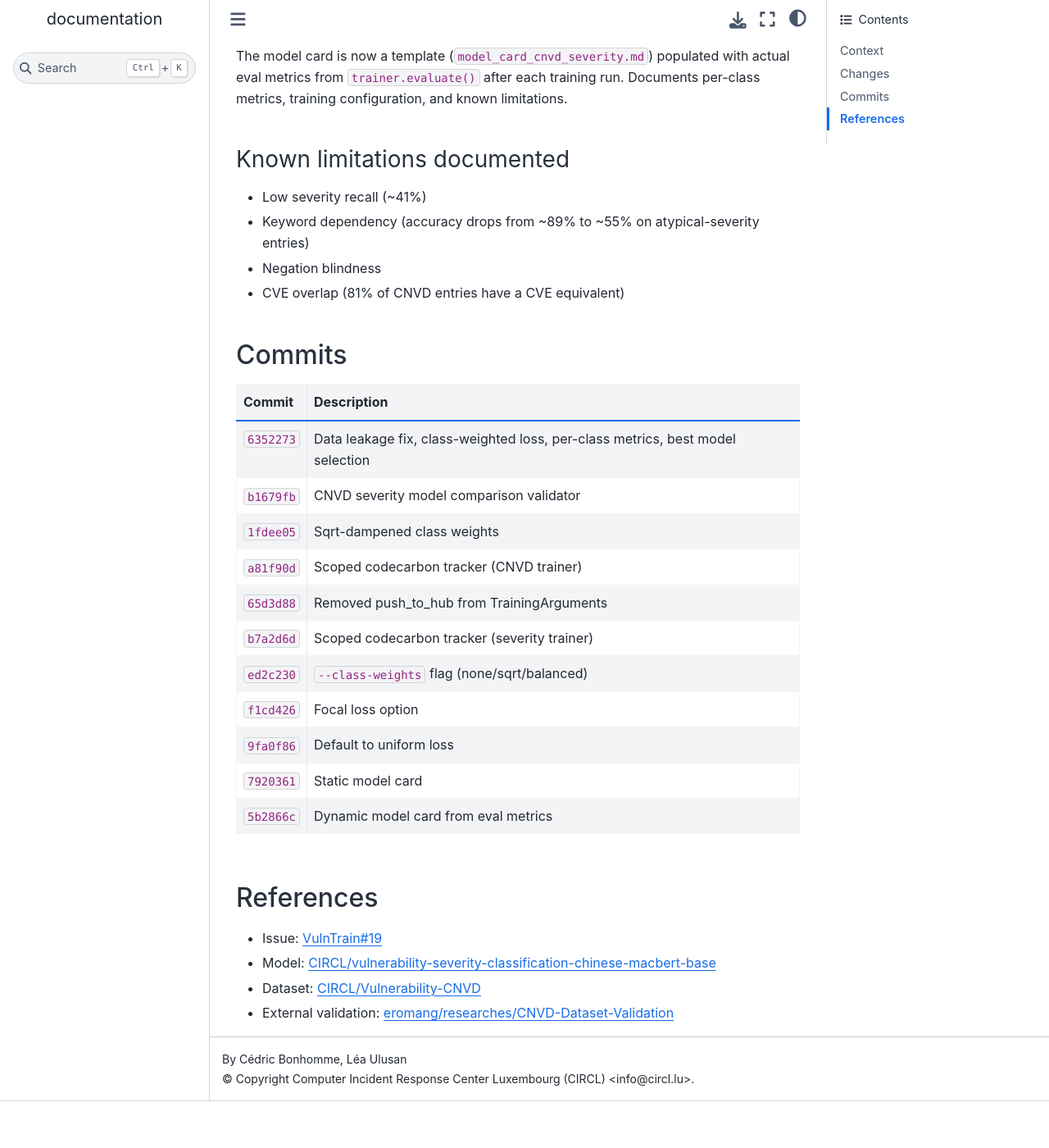
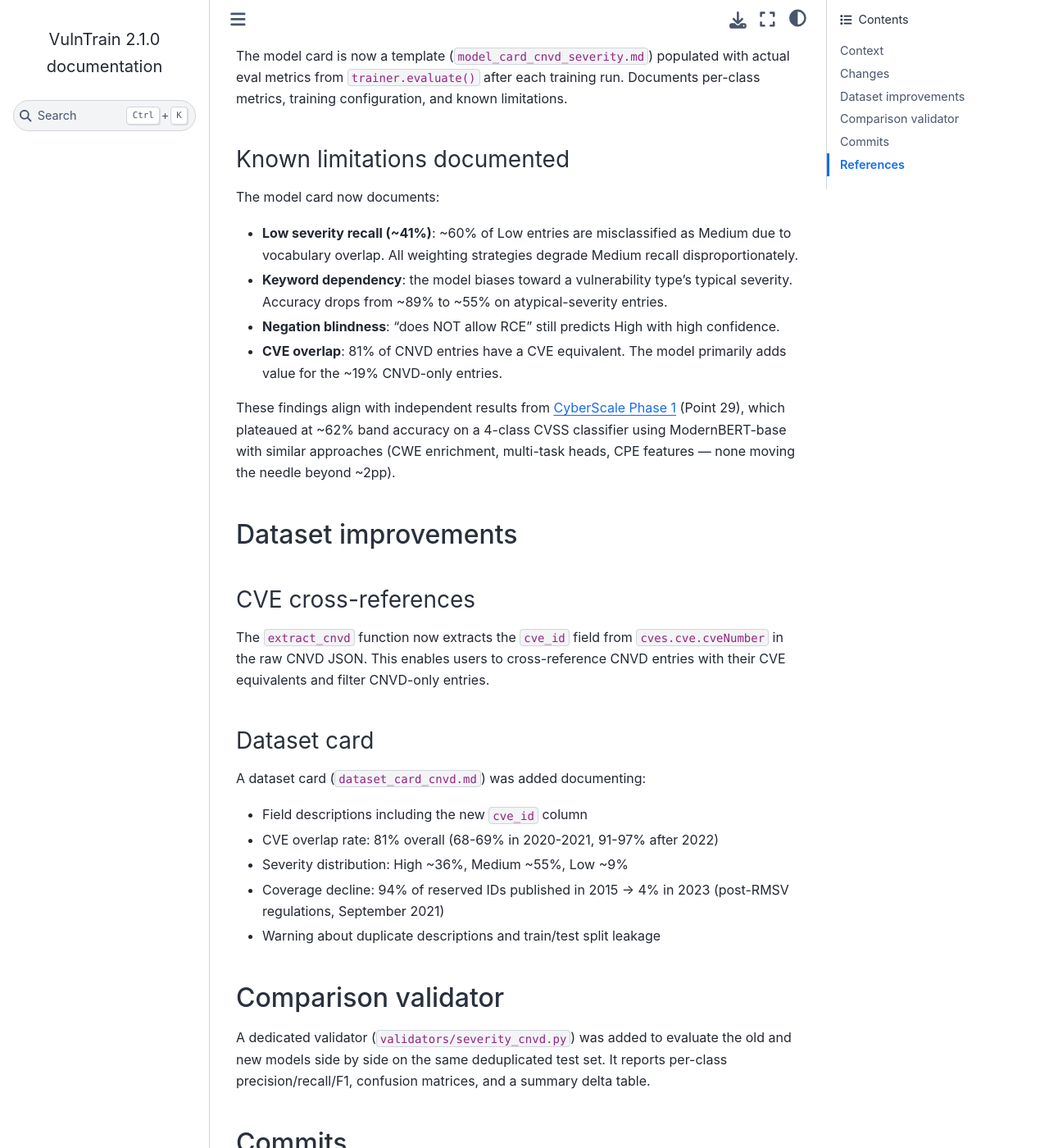
Before and after one commit to vulnerability-lookup/VulnTrain, a Sphinx documentation site: the page built from docs/cnvd-severity-improvements.md, in a window 1280 px wide and 1400 px high, scrolled down 2038 px. Shown: the whole window at 82% size. Built offline with Sphinx 7.4.7 and the Sphinx Book theme 1.1.4, drawn with Linux system fonts in a browser that asks for light colours; before the commit the page ends 3381 px from its top, so only the background shows below that; some of the changed text lies outside the part shown.

Commit message:
doc: Update CNVD improvements report with dataset changes and CyberScale reference
Add dataset improvements (CVE cross-references, dataset card), comparison
validator section, CyberScale Phase 1 corroboration, and missing commits.

Related to https://github.com/vulnerability-lookup/VulnTrain/issues/19

Co-Authored-By: Claude Opus 4.6 (1M context) <noreply@anthropic.com>

```diff
--- a/docs/cnvd-severity-improvements.md
+++ b/docs/cnvd-severity-improvements.md
@@ -52,10 +52,34 @@ The model card is now a template (`model_card_cnvd_severity.md`) populated with
 
 ### Known limitations documented
 
-- Low severity recall (~41%)
-- Keyword dependency (accuracy drops from ~89% to ~55% on atypical-severity entries)
-- Negation blindness
-- CVE overlap (81% of CNVD entries have a CVE equivalent)
+The model card now documents:
+
+- **Low severity recall (~41%)**: ~60% of Low entries are misclassified as Medium due to vocabulary overlap. All weighting strategies degrade Medium recall disproportionately.
+- **Keyword dependency**: the model biases toward a vulnerability type's typical severity. Accuracy drops from ~89% to ~55% on atypical-severity entries.
+- **Negation blindness**: "does NOT allow RCE" still predicts High with high confidence.
+- **CVE overlap**: 81% of CNVD entries have a CVE equivalent. The model primarily adds value for the ~19% CNVD-only entries.
+
+These findings align with independent results from [CyberScale Phase 1](https://github.com/eromang/researches/blob/main/CyberScale/docs/lessons-learned.md) (Point 29), which plateaued at ~62% band accuracy on a 4-class CVSS classifier using ModernBERT-base with similar approaches (CWE enrichment, multi-task heads, CPE features — none moving the needle beyond ~2pp).
+
+## Dataset improvements
+
+### CVE cross-references
+
+The `extract_cnvd` function now extracts the `cve_id` field from `cves.cve.cveNumber` in the raw CNVD JSON. This enables users to cross-reference CNVD entries with their CVE equivalents and filter CNVD-only entries.
+
+### Dataset card
+
+A dataset card (`dataset_card_cnvd.md`) was added documenting:
+
+- Field descriptions including the new `cve_id` column
+- CVE overlap rate: 81% overall (68-69% in 2020-2021, 91-97% after 2022)
+- Severity distribution: High ~36%, Medium ~55%, Low ~9%
+- Coverage decline: 94% of reserved IDs published in 2015 → 4% in 2023 (post-RMSV regulations, September 2021)
+- Warning about duplicate descriptions and train/test split leakage
+
+## Comparison validator
+
+A dedicated validator (`validators/severity_cnvd.py`) was added to evaluate the old and new models side by side on the same deduplicated test set. It reports per-class precision/recall/F1, confusion matrices, and a summary delta table.
 
 ## Commits
 
@@ -70,8 +94,9 @@ The model card is now a template (`model_card_cnvd_severity.md`) populated with
 | `ed2c230` | `--class-weights` flag (none/sqrt/balanced) |
 | `f1cd426` | Focal loss option |
 | `9fa0f86` | Default to uniform loss |
-| `7920361` | Static model card |
+| `7920361` | Model card |
 | `5b2866c` | Dynamic model card from eval metrics |
+| `30f1872` | CVE cross-references and dataset card |
 
 ## References
 
@@ -79,3 +104,4 @@ The model card is now a template (`model_card_cnvd_severity.md`) populated with
 - Model: [CIRCL/vulnerability-severity-classification-chinese-macbert-base](https://huggingface.co/CIRCL/vulnerability-severity-classification-chinese-macbert-base)
 - Dataset: [CIRCL/Vulnerability-CNVD](https://huggingface.co/datasets/CIRCL/Vulnerability-CNVD)
 - External validation: [eromang/researches/CNVD-Dataset-Validation](https://github.com/eromang/researches/tree/main/CNVD-Dataset-Validation)
+- Related work: [CyberScale Phase 1 lessons learned](https://github.com/eromang/researches/blob/main/CyberScale/docs/lessons-learned.md)
```
